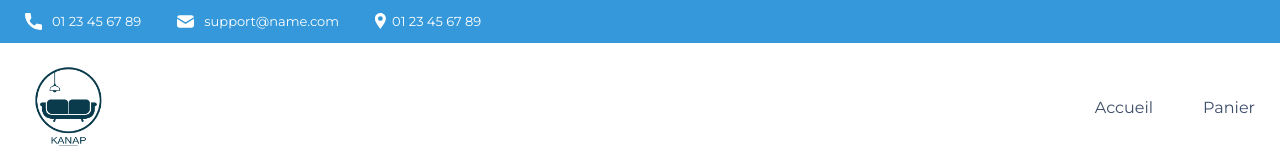
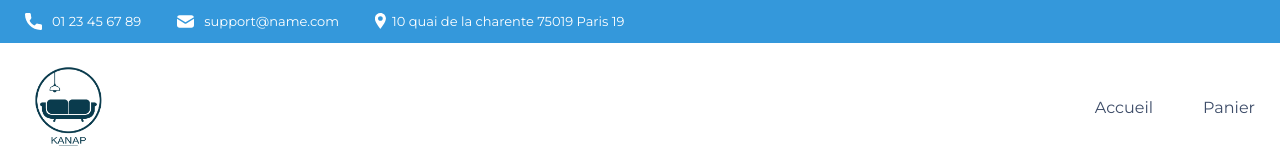
Before and after one commit to KDeflandre/DeflandreKarine-P5, a website: page front/html/cart.html in a window 1280 px wide. Shown: the top 160 px of the page. Drawn offline with Linux system fonts and the light colour scheme.

Commit message:
little fix on html

```diff
--- a/front/html/cart.html
+++ b/front/html/cart.html
@@ -22,7 +22,8 @@
           <ul>
             <li><img src="../images/icons/phone.svg" alt="logo de téléphone" class="informations__phone">01 23 45 67 89</li>
             <li><img src="../images/icons/mail.svg" alt="logo d'une enveloppe" class="informations__mail">support@name.com</li>
-            <li><img src="../images/icons/adress.svg" alt="logo d'un point de géolocalisation" class="informations__address">01 23 45 67 89</li>
+            <li><img src="../images/icons/adress.svg" alt="logo d'un point de géolocalisation" class="informations__address">10 quai de la charente
+              75019 Paris 19</li>
           </ul>
         </div>
       </div>
```
Also changed, not shown: front/html/product.html (+2 -1 lines).
